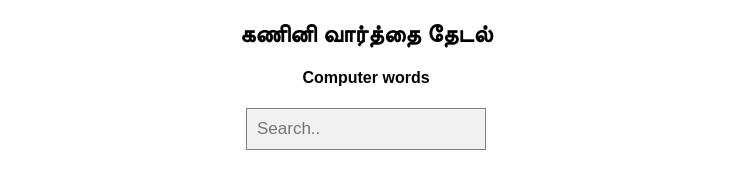
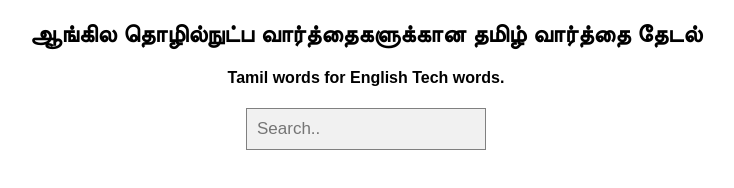
Before and after one commit to tamillang/computer-terms, a plain HTML site: page index.html in a window 1280 px wide. Shown: the whole page, without its empty margins (274-1008 px from the left). Drawn offline with Linux system fonts and the light colour scheme.

Commit message:
title changes

```diff
--- a/index.html
+++ b/index.html
@@ -7,8 +7,8 @@
 </head>
 <body>
     <center>
-        <h2>கணினி வார்த்தை தேடல்</h2>
-        <h4>Computer words</h4>
+        <h2>ஆங்கில தொழில்நுட்ப வார்த்தைகளுக்கான தமிழ் வார்த்தை தேடல்</h2>
+        <h4>Tamil words for English Tech words.</h4>
     <div class="example" style="margin:auto;max-width:300px">
         <input type="text" placeholder="Search.." name="search">
     </div>
```
Also changed, not shown: 1 other file.
